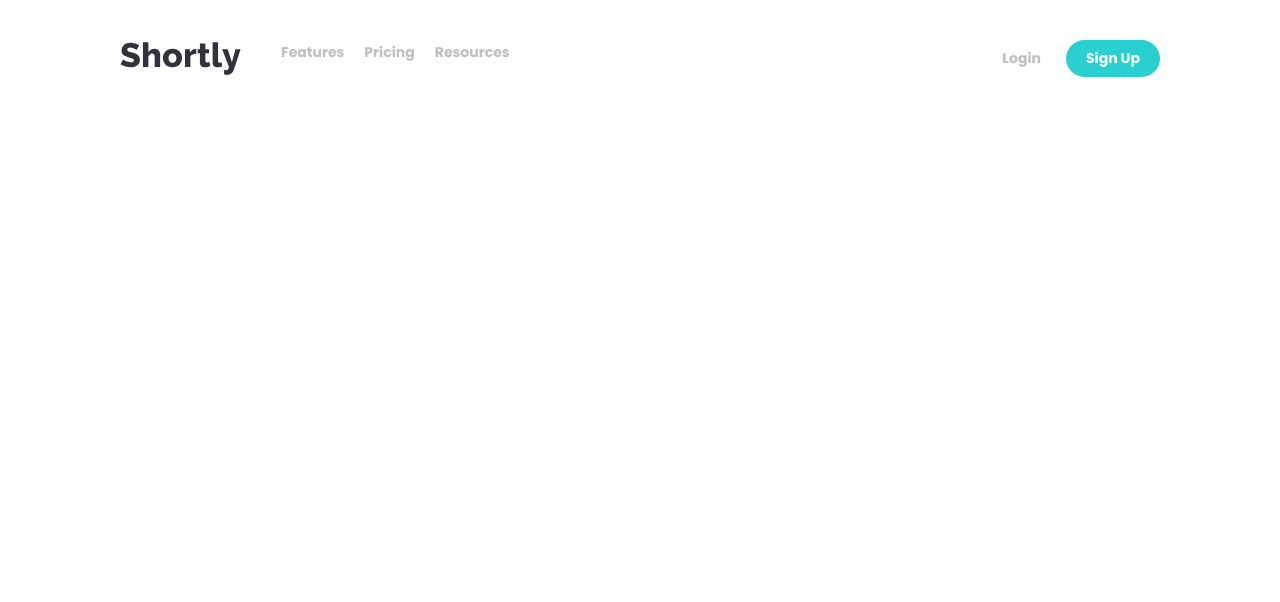
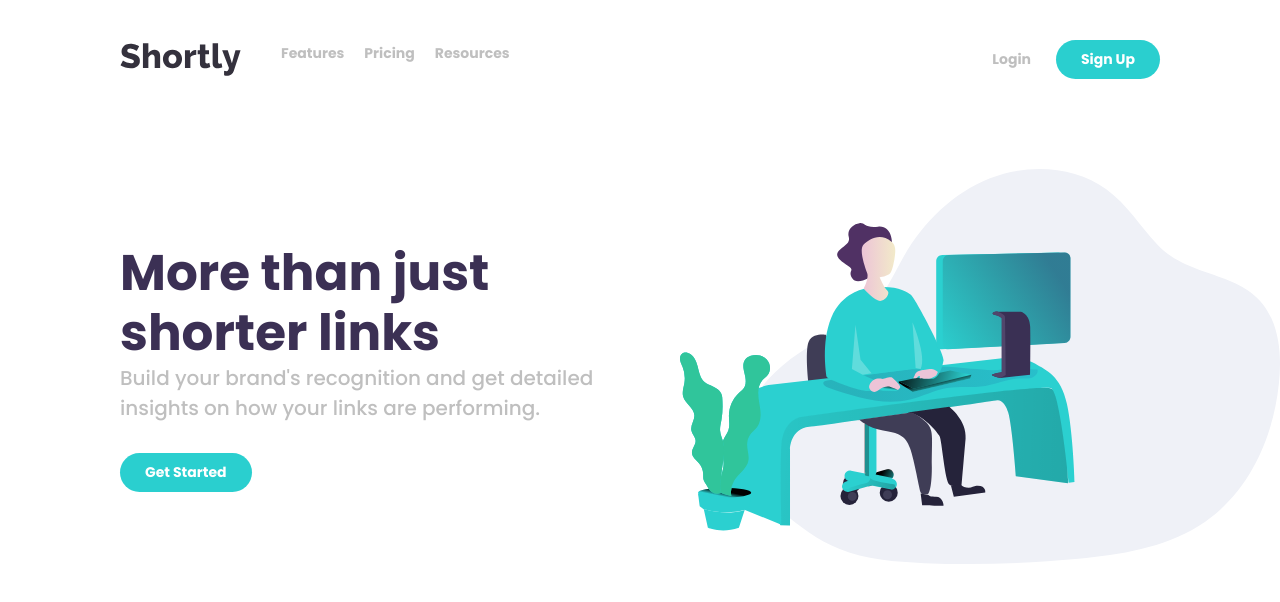
Before and after one commit to SwastikSonkusare/URL-shortening-API-landing-page, a React (Create React App) app: page / in a window 1280 px wide. Shown: the top 602 px of the page. Built offline with nearby package versions, Linux system fonts and the light colour scheme.

Commit message:
added: header

```diff
--- a/src/App.js
+++ b/src/App.js
@@ -1,5 +1,7 @@
 import React from 'react'
+
 import Navbar from './components/Navbar/Navbar'
+import Header from './components/Header/Header'
 
 
 
@@ -7,6 +9,7 @@ const App = () => {
     return (
         <>
           <Navbar />
+          <Header />
         </>
     )
 }
--- /dev/null
+++ b/src/components/Button/Button.js
@@ -0,0 +1,13 @@
+import React from 'react'
+
+import './Button.scss'
+
+const Button = ({ buttonText }) => {
+    return (
+        <button className="button">
+            {buttonText}
+        </button>
+    )
+}
+
+export default Button
--- /dev/null
+++ b/src/components/Button/Button.scss
@@ -0,0 +1,10 @@
+.button {
+    padding: .9rem 2.5rem;
+    background-color:  hsl(180, 66%, 49%);
+    font-family: 'Poppins', sans-serif;
+    font-size: 1.4rem;
+    font-weight: 700;
+    color: #fff;
+    border: none;
+    border-radius: 30px;
+}
--- a/src/components/Header/Header.js
+++ b/src/components/Header/Header.js
@@ -0,0 +1,32 @@
+import React from 'react'
+
+import './Header.scss'
+import IllustrationImage from '../../assests/images/illustration-working.svg'
+
+import Button from '../Button/Button';
+
+const Header = () => {
+    const buttonText = "Get Started";
+
+
+    return (
+        <header className="header__container">
+            <div className="header__left-section">
+                <h1 className="header__heading">
+                    More than just shorter links
+                </h1>
+
+                <p className="header__paragraph">
+                    Build your brand's recognition and get detailed insights on how your links are performing.
+                </p>
+
+                <Button buttonText={buttonText} />
+            </div>
+            <div className="header__right-section">
+                <img src={IllustrationImage} alt={IllustrationImage} className="header__image"></img>
+            </div>
+        </header>
+    )
+}
+
+export default Header
--- a/src/components/Header/Header.scss
+++ b/src/components/Header/Header.scss
@@ -0,0 +1,44 @@
+.header {
+
+    &__container {
+        display: flex;
+        grid-gap: 4rem;
+        padding: 5rem 0 0 12rem;
+        justify-content: space-between;
+        align-items: center;
+    }
+
+
+    &__left-section {
+        font-family: 'Poppins', sans-serif;
+
+    }
+
+    &__right-section {
+        max-width: 60rem;
+        width: 100%;
+    }
+
+    &__image {
+        width: 100%;
+        height: 100%;
+    }
+
+    &__heading {
+        color: hsl(257, 27%, 26%);
+        max-width: 52rem;
+        font-family: inherit;
+        font-weight: 700;
+        font-size: 5rem;
+        line-height: 1.2;
+    }
+
+    &__paragraph {
+        color: hsl(0, 0%, 75%);
+        max-width: 50rem;
+        font-family: inherit;
+        font-size: 2rem;
+        font-weight: 500;
+        margin-bottom: 3rem;
+    }
+}
--- a/src/components/Navbar/Navbar.js
+++ b/src/components/Navbar/Navbar.js
@@ -1,10 +1,13 @@
 import React from "react";
 
 import NavbarLogo from "../../assests/images/logo.svg";
+import Button from "../Button/Button";
 
 import './Navbar.scss'
 
-const navbar = () => {
+const Navbar = () => {
+  const buttonText = "Sign Up";
+
   return (
     <div className="navbar">
       <div className="navbar__logo">
@@ -18,11 +21,11 @@ const navbar = () => {
       </div>
 
       <div className="navbar__buttons">
-        <button className="navbar__buttons--1">Login</button>
-        <button className="navbar__buttons--2">Sign Up</button>
+        <button className="navbar__buttons-login">Login</button>
+        <Button buttonText = {buttonText} />
       </div>
     </div>
   );
 };
 
-export default navbar;
+export default Navbar;
--- a/src/components/Navbar/Navbar.scss
+++ b/src/components/Navbar/Navbar.scss
@@ -37,23 +37,12 @@
         font-size: 1.4rem;
         font-weight: 700;
 
-        &--1 {
+        &-login {
             all: unset;
             font-family: inherit;
             font-size: inherit;
             font-weight: inherit;
             color: hsl(0, 0%, 75%);
         }
-
-        &--2 {
-            padding: .8rem 2rem;
-            background-color:  hsl(180, 66%, 49%);
-            font-family: inherit;
-            font-size: inherit;
-            font-weight: inherit;
-            color: #fff;
-            border: none;
-            border-radius: 30px;
-        }
     }
 }
```
